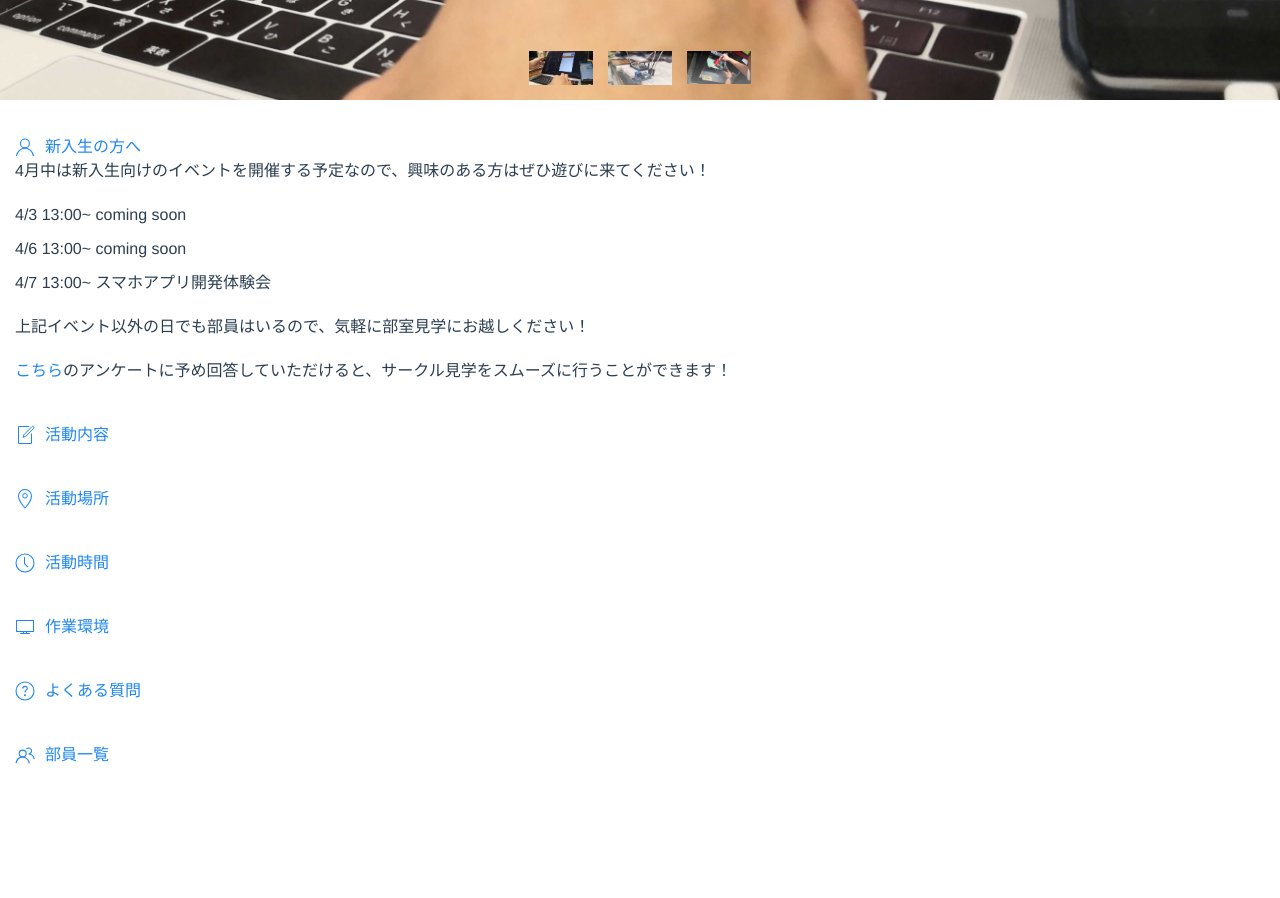
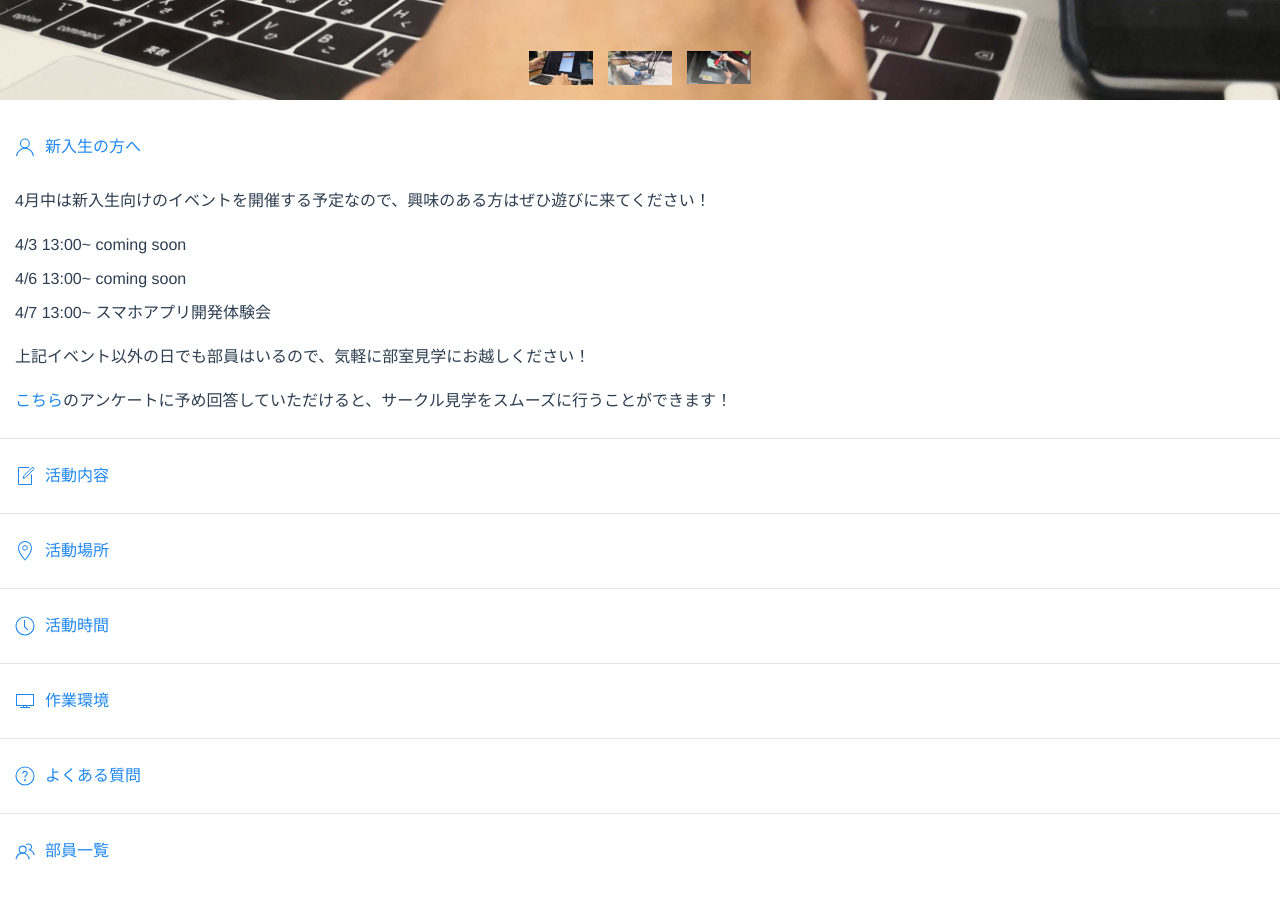
Before and after one commit to oucrc-org/web, a Vue app: page / in a window 1280 px wide. Shown: the part 680-1578 px from the top of the page. Before the commit the page ends 1492 px from the top, so only its background shows below. Built offline with nearby package versions, Linux system fonts and the light colour scheme.

Commit message:
divider padding 調整

```diff
--- a/src/components/Contents.vue
+++ b/src/components/Contents.vue
@@ -1,8 +1,8 @@
 <template>
-    <ul uk-accordion="multiple:true" class="uk-list">
-        <li class="uk-padding-small uk-open">
-            <a class="uk-accordion-title" href="#"><span uk-icon="user" class="uk-margin-small-right"></span>新入生の方へ</a>
-            <div class="uk-accordion-content">
+    <ul uk-accordion="multiple:true" class="uk-list uk-list-divider">
+        <li class="uk-open">
+            <a class="uk-accordion-title uk-padding-small" href="#"><span uk-icon="user" class="uk-margin-small-right"></span>新入生の方へ</a>
+            <div class="uk-accordion-content uk-padding-small">
                 <div>4月中は新入生向けのイベントを開催する予定なので、興味のある方はぜひ遊びに来てください！</div>
                 <ul class="uk-list uk-margin uk-margin-bottom">
                     <li>4/3 13:00~ coming soon</li>
@@ -14,10 +14,9 @@
                 </div>
             </div>
         </li>
-        <li class="uk-padding-small">
-            <a class="uk-accordion-title" href="#"><span uk-icon="file-edit"
-                                                         class="uk-margin-small-right"></span>活動内容</a>
-            <div class="uk-accordion-content">
+        <li>
+            <a class="uk-accordion-title uk-padding-small" href="#"><span uk-icon="file-edit" class="uk-margin-small-right"></span>活動内容</a>
+            <div class="uk-accordion-content uk-padding-small">
                 <div>このサークルでは主に、「PC等を使ったものづくり」を行っています。具体的には、以下のようなものが該当します。</div>
                 <ul class="uk-list uk-margin uk-margin-bottom">
                     <li>スマートフォンアプリの開発</li>
@@ -30,25 +29,25 @@
                 <div>作った作品を学祭で展示したり、コミケで頒布することもあります。</div>
             </div>
         </li>
-        <li class="uk-padding-small">
-            <a class="uk-accordion-title" href="#"><span uk-icon="location"
+        <li>
+            <a class="uk-accordion-title uk-padding-small" href="#"><span uk-icon="location"
                                                          class="uk-margin-small-right"></span>活動場所</a>
-            <div class="uk-accordion-content">
+            <div class="uk-accordion-content uk-padding-small">
                 <div>クラブ棟2階の一番奥、209号室にある部室で活動しています。</div>
                 <iframe class="uk-margin"
                         src="https://www.google.com/maps/embed?pb=!1m18!1m12!1m3!1d820.1952432106496!2d133.92409102924532!3d34.68547700155222!2m3!1f0!2f0!3f0!3m2!1i1024!2i768!4f13.1!3m3!1m2!1s0x3554066d34a8412f%3A0x59f13aab8699ff49!2z44CSNzAwLTAwODIg5bKh5bGx55yM5bKh5bGx5biC5YyX5Yy65rSl5bO25Lit77yS5LiB55uu77yRIOagoeWPi-S8muaWh-WMluezu-OCr-ODqeODluajnw!5e0!3m2!1sja!2sjp!4v1581914629379!5m2!1sja!2sjp"
                         width="100%" height="300" style="border:0;" allowfullscreen=""></iframe>
             </div>
         </li>
-        <li class="uk-padding-small">
-            <a class="uk-accordion-title" href="#"><span uk-icon="clock" class="uk-margin-small-right"></span>活動時間</a>
-            <div class="uk-accordion-content">
+        <li>
+            <a class="uk-accordion-title uk-padding-small" href="#"><span uk-icon="clock" class="uk-margin-small-right"></span>活動時間</a>
+            <div class="uk-accordion-content uk-padding-small">
                 <div>毎週水曜日の15時から定期的な連絡のための部会を行っています。それ以外は特に決まったスケジュールもなく、空きコマや放課後などの空いた時間に気ままにやってきて活動をしています。</div>
             </div>
         </li>
-        <li class="uk-padding-small">
-            <a class="uk-accordion-title" href="#"><span uk-icon="desktop" class="uk-margin-small-right"></span>作業環境</a>
-            <div class="uk-accordion-content">
+        <li>
+            <a class="uk-accordion-title uk-padding-small" href="#"><span uk-icon="desktop" class="uk-margin-small-right"></span>作業環境</a>
+            <div class="uk-accordion-content uk-padding-small">
                 <div>部室には、部員の創作活動を支援するための様々な設備があります。</div>
                 <ul class="uk-list uk-margin uk-margin-bottom">
                     <li>PC</li>
@@ -60,9 +59,9 @@
                 </ul>
             </div>
         </li>
-        <li class="uk-padding-small">
-            <a class="uk-accordion-title" href="#"><span uk-icon="question" class="uk-margin-small-right"></span>よくある質問</a>
-            <div class="uk-accordion-content">
+        <li>
+            <a class="uk-accordion-title uk-padding-small" href="#"><span uk-icon="question" class="uk-margin-small-right"></span>よくある質問</a>
+            <div class="uk-accordion-content uk-padding-small">
                 <ul class="uk-list uk-margin uk-margin-bottom">
                     <li>Q. 部室を利用可能な時間帯を教えてください。</li>
                     <li>A. 平日は 8:30 ~ 22:00 日祝は 8:30 ~ 18:00 です。</li>
@@ -74,9 +73,9 @@
                 <div>その他ご不明点がございましたら<a href="https://twitter.com/oucrc">こちら</a>までご連絡ください</div>
             </div>
         </li>
-        <li class="uk-padding-small">
-            <a class="uk-accordion-title" href="#"><span uk-icon="users" class="uk-margin-small-right"></span>部員一覧</a>
-            <div class="uk-accordion-content">
+        <li>
+            <a class="uk-accordion-title uk-padding-small" href="#"><span uk-icon="users" class="uk-margin-small-right"></span>部員一覧</a>
+            <div class="uk-accordion-content uk-padding-small">
                 <div class="uk-overflow-auto">
                     <table class="uk-table uk-table-divider">
                         <caption>部員一覧</caption>
```
